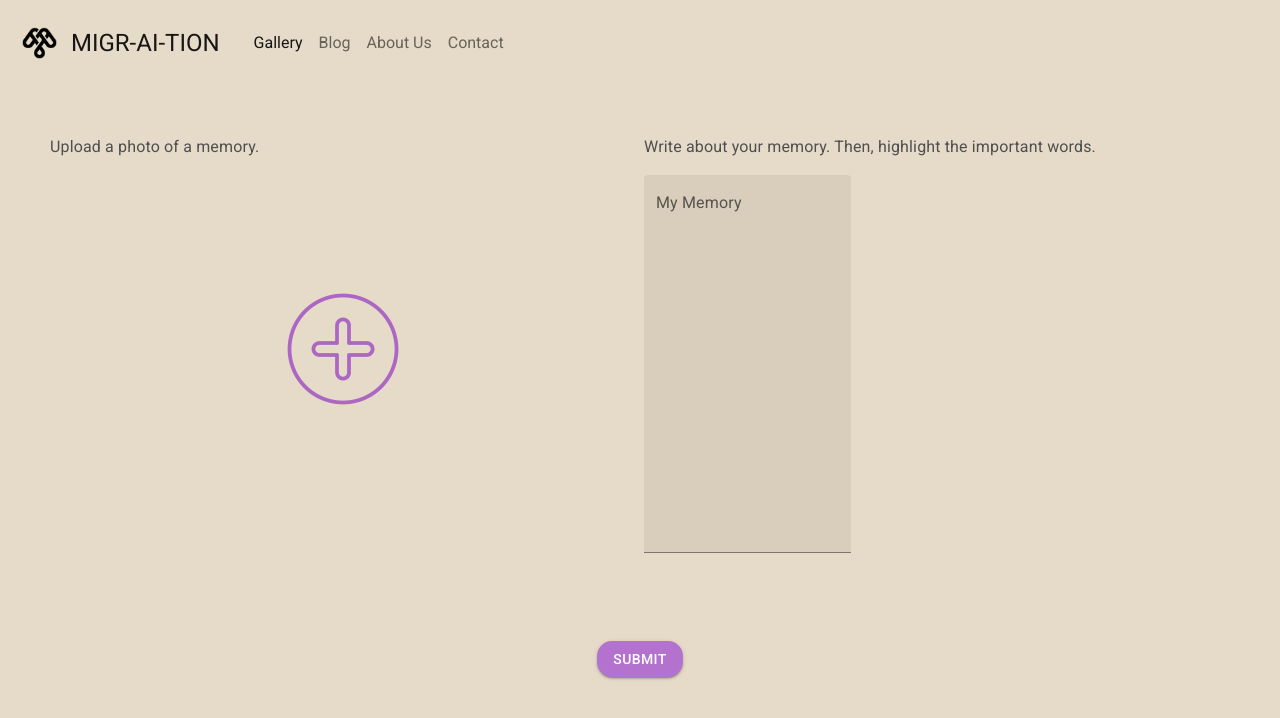
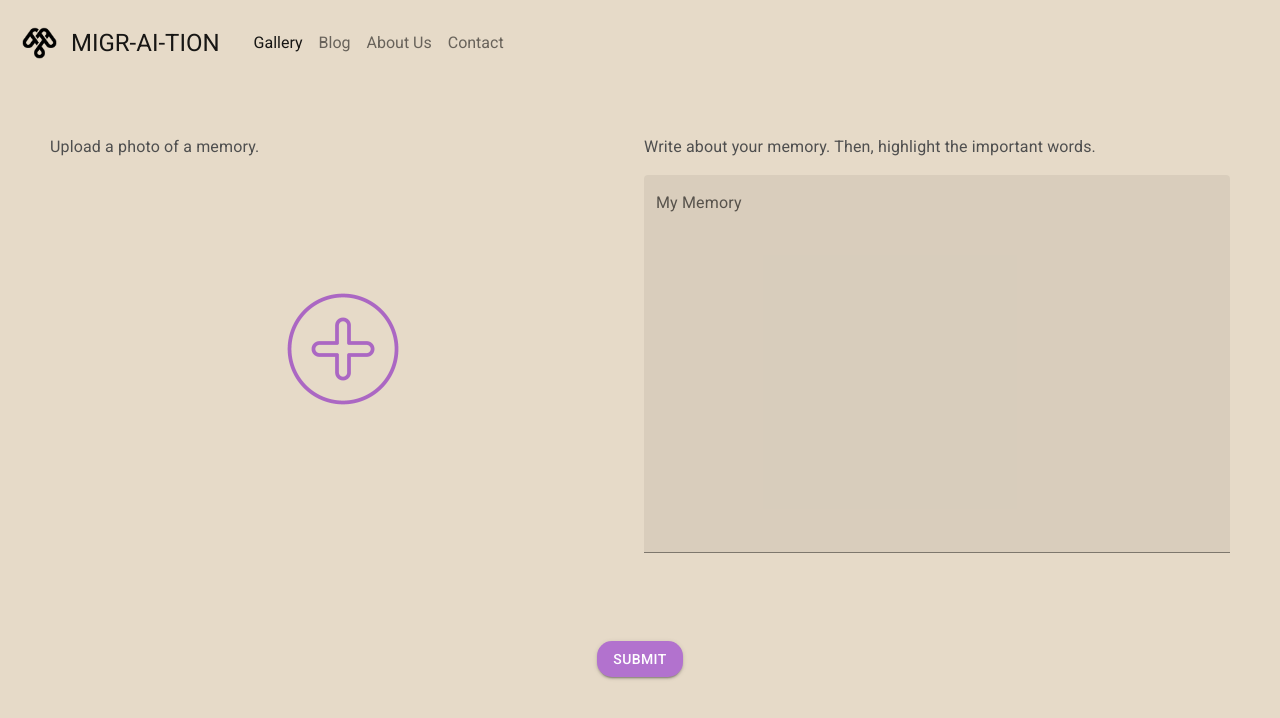
Before and after one commit to jielianglin/migr-ai-tion_III, a React (Create React App) app in the folder frontend/: page / in a window 1280 px wide. Shown: the top 718 px of the page. Built offline with nearby package versions, Linux system fonts and the light colour scheme.

Commit message:
Styled TextField to 100% width

```diff
--- a/frontend/src/components/TextInput.js
+++ b/frontend/src/components/TextInput.js
@@ -16,6 +16,7 @@ export default function TextInput() {
                 rows={15}
                 variant="filled"
                 margin="normal"
+                fullWidth="true"
             />
         </div>
     )
```
